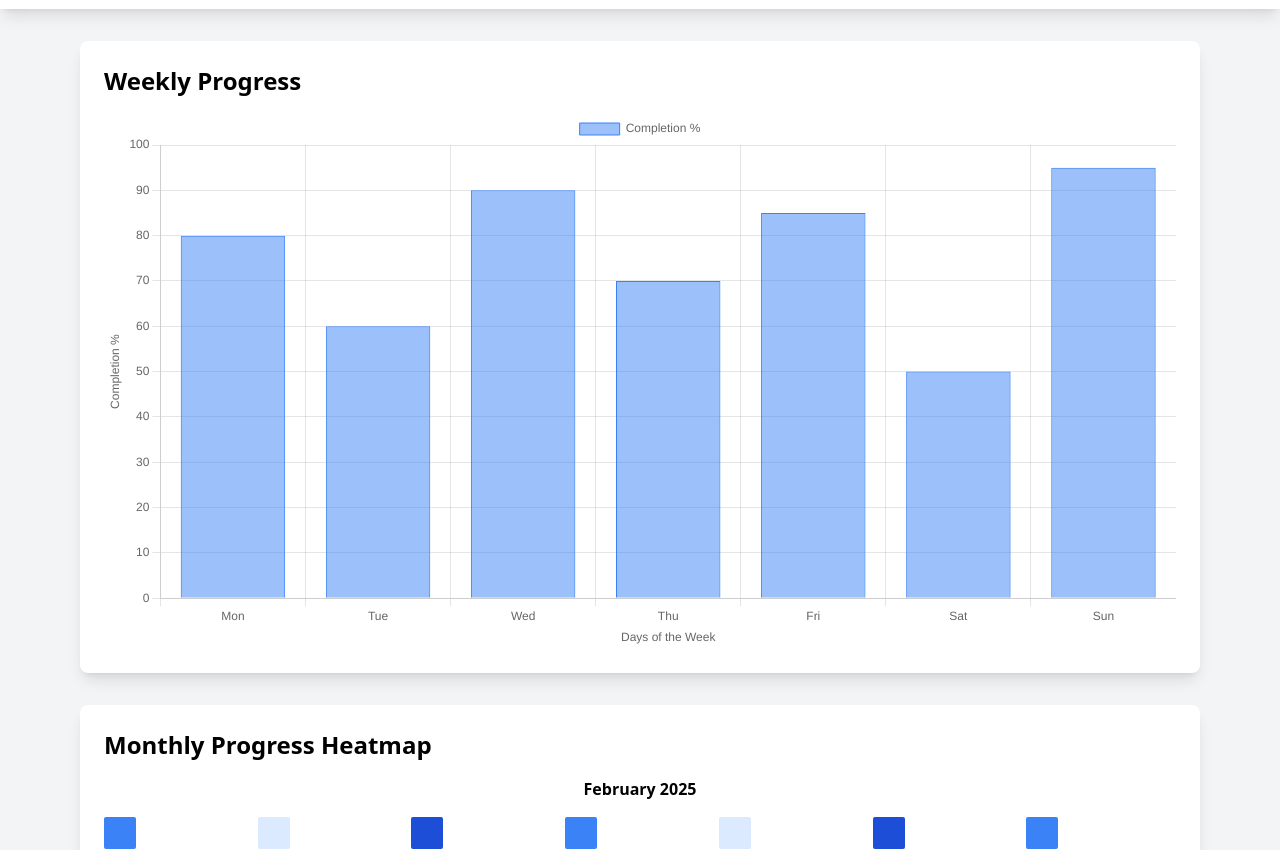
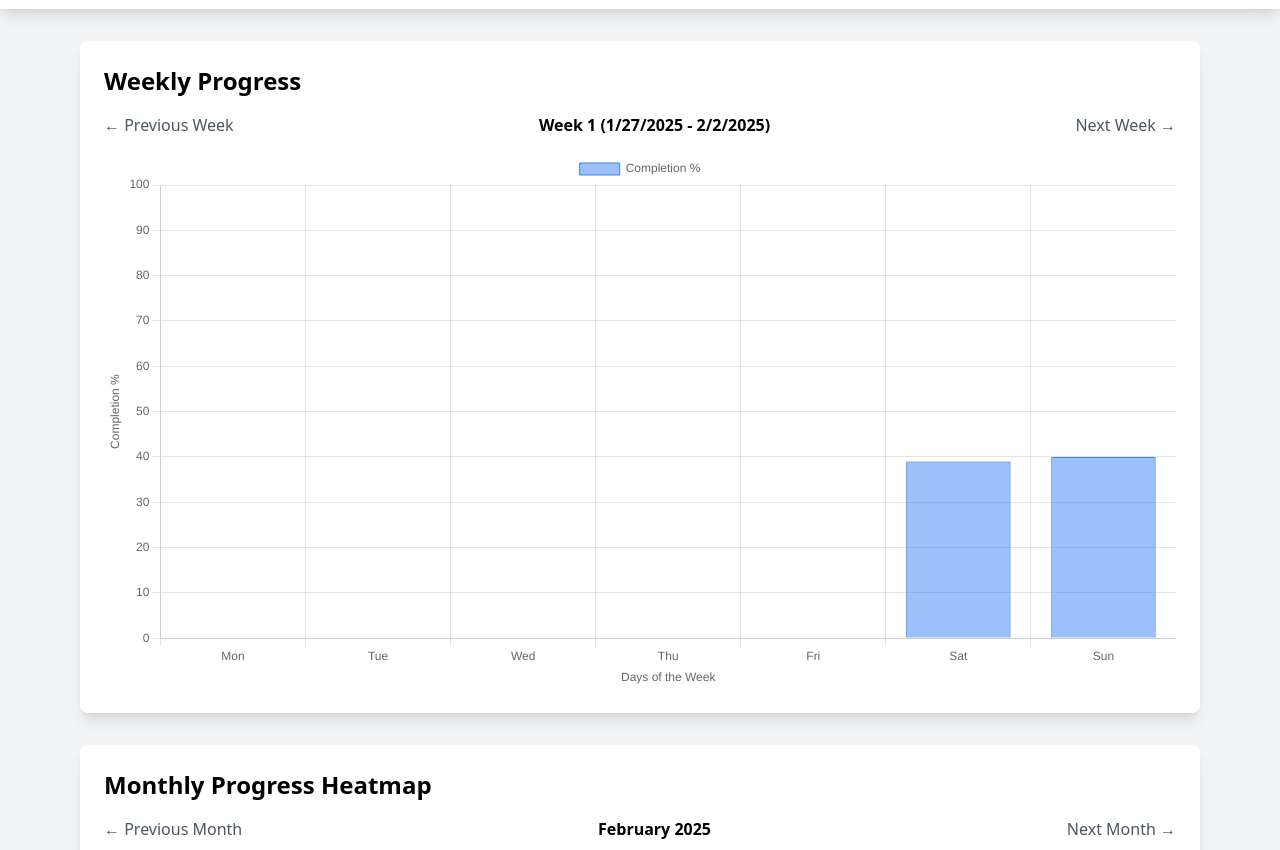
Before and after one commit to valiant-77/Habit-Tracker, a website: page client/src/Dashboard/progress.html in a window 1280 px wide. Shown: the part 55-905 px from the top of the page. Drawn offline with nearby package versions, Linux system fonts and the light colour scheme.

Commit message:
Added Delete button and dynamic progress page

```diff
--- a/client/src/Dashboard/progress.html
+++ b/client/src/Dashboard/progress.html
@@ -23,14 +23,25 @@
     </nav>
 
     <div class="max-w-6xl mx-auto px-4 py-8">
+        <!-- Weekly Progress Section -->
         <div class="bg-white p-6 rounded-lg shadow-lg mb-8">
             <h2 class="text-2xl font-bold mb-4">Weekly Progress</h2>
+            <div class="flex items-center justify-between mb-4">
+                <button id="prevWeek" class="text-gray-600 hover:text-gray-900">&larr; Previous Week</button>
+                <span id="weekLabel" class="font-bold">Week 1</span>
+                <button id="nextWeek" class="text-gray-600 hover:text-gray-900">Next Week &rarr;</button>
+            </div>
             <canvas id="weeklyProgressChart"></canvas>
         </div>
 
+        <!-- Monthly Progress Heatmap Section -->
         <div class="bg-white p-6 rounded-lg shadow-lg">
             <h2 class="text-2xl font-bold mb-4">Monthly Progress Heatmap</h2>
-            <h4 id="monthLabel" class="text-center font-bold mb-4"></h4>
+            <div class="flex items-center justify-between mb-4">
+                <button id="prevMonth" class="text-gray-600 hover:text-gray-900">&larr; Previous Month</button>
+                <h4 id="monthLabel" class="text-center font-bold"></h4>
+                <button id="nextMonth" class="text-gray-600 hover:text-gray-900">Next Month &rarr;</button>
+            </div>
             <div id="heatmap" class="grid grid-cols-7 gap-1"></div>
         </div>
     </div>
@@ -42,17 +53,16 @@
     </footer>
 
     <script>
-        //Progress page script
-    // Bar Graph (Weekly Progress)
+        // Weekly Progress Chart
         const weeklyProgressChart = new Chart(document.getElementById('weeklyProgressChart'), {
             type: 'bar',
             data: {
-            labels: ['Mon', 'Tue', 'Wed', 'Thu', 'Fri', 'Sat', 'Sun'], // Days of the week
+                labels: ['Mon', 'Tue', 'Wed', 'Thu', 'Fri', 'Sat', 'Sun'],
                 datasets: [{
                     label: 'Completion %',
-                data: [80, 60, 90, 70, 85, 50, 95], // Example data (replace with real data)
-                backgroundColor: 'rgba(59, 130, 246, 0.5)', // Blue color with transparency
-                borderColor: 'rgba(59, 130, 246, 1)', // Solid blue border
+                    data: [], // Initially empty
+                    backgroundColor: 'rgba(59, 130, 246, 0.5)',
+                    borderColor: 'rgba(59, 130, 246, 1)',
                     borderWidth: 1
                 }]
             },
@@ -76,15 +86,66 @@
             }
         });
 
-        document.addEventListener("DOMContentLoaded", function () {
+        // Monthly Heatmap
         const heatmap = document.getElementById('heatmap');
         const monthLabel = document.getElementById('monthLabel');
-            const currentDate = new Date();
-            const year = currentDate.getFullYear();
-            const month = currentDate.getMonth();
+        const prevMonthButton = document.getElementById('prevMonth');
+        const nextMonthButton = document.getElementById('nextMonth');
         const monthNames = ["January", "February", "March", "April", "May", "June", "July", "August", "September", "October", "November", "December"];
-            monthLabel.textContent = `${monthNames[month]} ${year}`;
+        let currentDate = new Date();
+        let currentYear = currentDate.getFullYear();
+        let currentMonth = currentDate.getMonth();
 
+        // Weekly Navigation
+        const weekLabel = document.getElementById('weekLabel');
+        const prevWeekButton = document.getElementById('prevWeek');
+        const nextWeekButton = document.getElementById('nextWeek');
+        let currentWeek = 1;
+        let weeksInMonth = [];
+
+        // Function to get weeks of a specific month
+        function getWeeksInMonth(year, month) {
+            const weeks = [];
+            const firstDayOfMonth = new Date(year, month, 1);
+            const lastDayOfMonth = new Date(year, month + 1, 0);
+            let currentWeekStart = new Date(firstDayOfMonth);
+
+            // Adjust to the start of the week (Monday)
+            while (currentWeekStart.getDay() !== 1) {
+                currentWeekStart.setDate(currentWeekStart.getDate() - 1);
+            }
+
+            while (currentWeekStart <= lastDayOfMonth) {
+                const weekEnd = new Date(currentWeekStart);
+                weekEnd.setDate(weekEnd.getDate() + 6);
+
+                weeks.push({
+                    start: new Date(currentWeekStart),
+                    end: new Date(weekEnd)
+                });
+
+                currentWeekStart.setDate(currentWeekStart.getDate() + 7);
+            }
+
+            return weeks;
+        }
+
+        // Function to update the weekly chart
+        function updateWeeklyChart(weekIndex) {
+            const week = weeksInMonth[weekIndex];
+            const weekData = Array.from({ length: 7 }, (_, i) => {
+                const day = new Date(week.start);
+                day.setDate(day.getDate() + i);
+                return day.getMonth() === currentMonth ? Math.floor(Math.random() * 100) : 0; // Only show data for days in the current month
+            });
+
+            weeklyProgressChart.data.datasets[0].data = weekData;
+            weeklyProgressChart.update();
+            weekLabel.textContent = `Week ${weekIndex + 1} (${week.start.toLocaleDateString()} - ${week.end.toLocaleDateString()})`;
+        }
+
+        // Function to render the heatmap
+        function renderHeatmap(year, month) {
             const daysInMonth = new Date(year, month + 1, 0).getDate();
             heatmap.innerHTML = "";
             const heatmapData = Array.from({ length: daysInMonth }, () => Math.floor(Math.random() * 100));
@@ -95,8 +156,16 @@
                 cell.title = `Day ${index + 1}: ${value}%`;
                 heatmap.appendChild(cell);
             });
-        });
 
+            monthLabel.textContent = `${monthNames[month]} ${year}`;
+
+            // Update weeks for the selected month
+            weeksInMonth = getWeeksInMonth(year, month);
+            currentWeek = 0;
+            updateWeeklyChart(currentWeek);
+        }
+
+        // Function to get heatmap color
         function getHeatmapColor(value) {
             if (value === 0) return 'bg-gray-200';
             if (value <= 25) return 'bg-blue-100';
@@ -104,6 +173,43 @@
             if (value <= 75) return 'bg-blue-500';
             return 'bg-blue-700';
         }
+
+        // Event listeners for month navigation
+        prevMonthButton.addEventListener('click', () => {
+            currentMonth--;
+            if (currentMonth < 0) {
+                currentMonth = 11;
+                currentYear--;
+            }
+            renderHeatmap(currentYear, currentMonth);
+        });
+
+        nextMonthButton.addEventListener('click', () => {
+            currentMonth++;
+            if (currentMonth > 11) {
+                currentMonth = 0;
+                currentYear++;
+            }
+            renderHeatmap(currentYear, currentMonth);
+        });
+
+        // Event listeners for week navigation
+        prevWeekButton.addEventListener('click', () => {
+            if (currentWeek > 0) {
+                currentWeek--;
+                updateWeeklyChart(currentWeek);
+            }
+        });
+
+        nextWeekButton.addEventListener('click', () => {
+            if (currentWeek < weeksInMonth.length - 1) {
+                currentWeek++;
+                updateWeeklyChart(currentWeek);
+            }
+        });
+
+        // Initial render
+        renderHeatmap(currentYear, currentMonth);
     </script>
 </body>
 </html>
```
Also changed, not shown: client/src/Dashboard/schedule.html (+34 -4 lines), server/server.js (+11 -12 lines), client/src/Dashboard/calendar.html (line endings or trailing spaces). Lines whose indentation alone changed are shown as unchanged.
